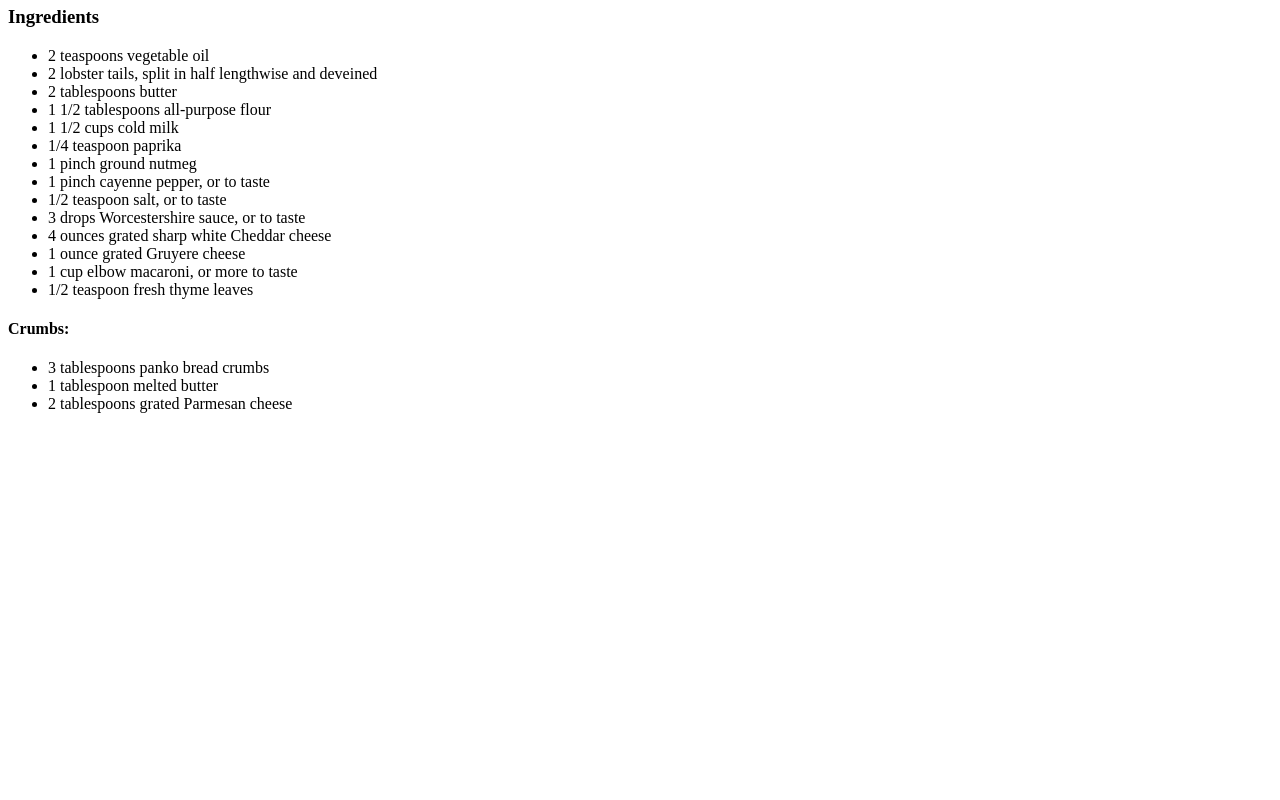
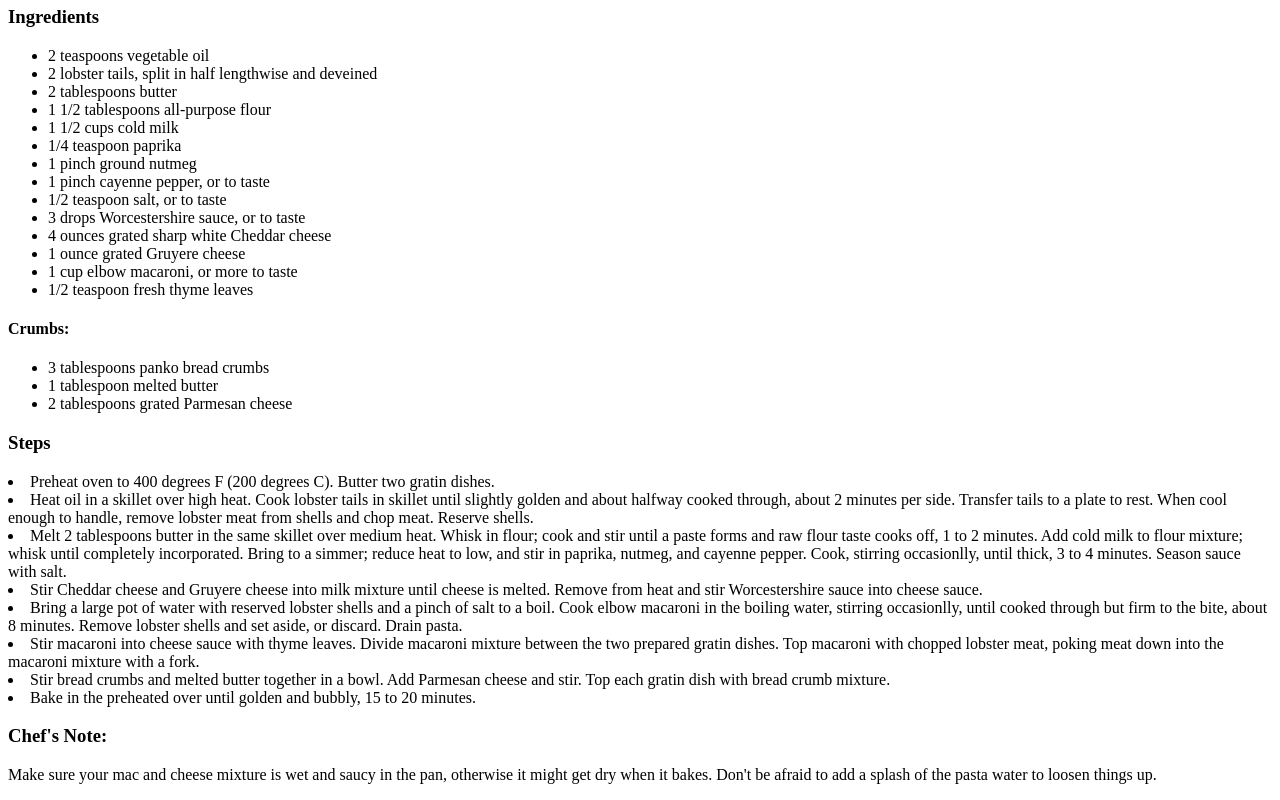
Before and after one commit to JTheReider/odin-recipes, a plain HTML site: page recipes/lobster-mac-and-cheese.html in a window 1280 px wide. Shown: the part 474-1274 px from the top of the page. Before the commit the page ends 903 px from the top, so only its background shows below. Drawn offline with Linux system fonts and the light colour scheme.

Commit message:
Added steps to make lobster mac and cheese to lobster-mac-and-cheese.html.

```diff
--- a/recipes/lobster-mac-and-cheese.html
+++ b/recipes/lobster-mac-and-cheese.html
@@ -37,6 +37,18 @@
             <li>2 tablespoons grated Parmesan cheese</li>
         </ul>
 
+        <h3>Steps</h3>
+        <li>Preheat oven to 400 degrees F (200 degrees C). Butter two gratin dishes.</li>
+        <li>Heat oil in a skillet over high heat. Cook lobster tails in skillet until slightly golden and about halfway cooked through, about 2 minutes per side. Transfer tails to a plate to rest. When cool enough to handle, remove lobster meat from shells and chop meat. Reserve shells.</li>
+        <li>Melt 2 tablespoons butter in the same skillet over medium heat. Whisk in flour; cook and stir until a paste forms and raw flour taste cooks off, 1 to 2 minutes. Add cold milk to flour mixture; whisk until completely incorporated. Bring to a simmer; reduce heat to low, and stir in paprika, nutmeg, and cayenne pepper. Cook, stirring occasionlly, until thick, 3 to 4 minutes. Season sauce with salt.</li>
+        <li>Stir Cheddar cheese and Gruyere cheese into milk mixture until cheese is melted. Remove from heat and stir Worcestershire sauce into cheese sauce.</li>
+        <li>Bring a large pot of water with reserved lobster shells and a pinch of salt to a boil. Cook elbow macaroni in the boiling water, stirring occasionlly, until cooked through but firm to the bite, about 8 minutes. Remove lobster shells and set aside, or discard. Drain pasta.</li>
+        <li>Stir macaroni into cheese sauce with thyme leaves. Divide macaroni mixture between the two prepared gratin dishes. Top macaroni with chopped lobster meat, poking meat down into the macaroni mixture with a fork.</li>
+        <li>Stir bread crumbs and melted butter together in a bowl. Add Parmesan cheese and stir. Top each gratin dish with bread crumb mixture.</li>
+        <li>Bake in the preheated over until golden and bubbly, 15 to 20 minutes.</li>
+
+        <h3>Chef's Note:</h3>
+        <p>Make sure your mac and cheese mixture is wet and saucy in the pan, otherwise it might get dry when it bakes. Don't be afraid to add a splash of the pasta water to loosen things up.</p>
     </body>
 
 </html>
```
